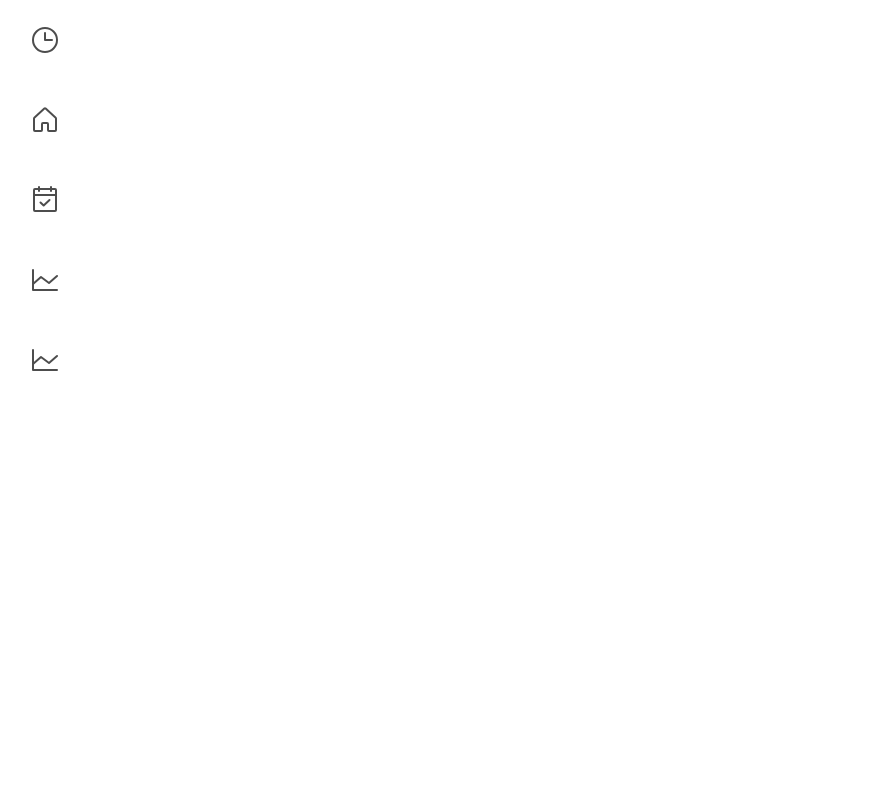
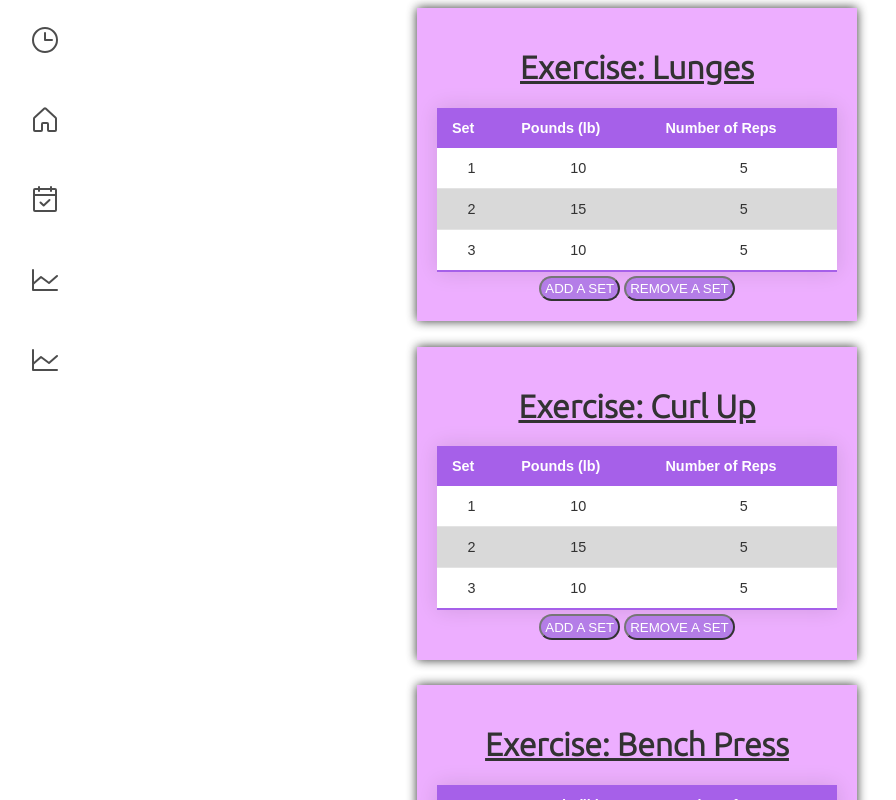
Before and after one commit to web-sci-spring-2022-name-tbd/IronTherapy, an Angular app in the folder Iron-Therapy/: page / in a window 1280 px wide. Shown: the top 800 px of the page, without its empty margins (3-899 px from the left). Built offline with nearby package versions, Linux system fonts and the light colour scheme.

Commit message:
created exercise-box component

```diff
--- a/Iron-Therapy/src/app/app.component.html
+++ b/Iron-Therapy/src/app/app.component.html
@@ -1,5 +1,8 @@
 
 
 <app-nav></app-nav>
+<app-exercise-box exercise_name = "Lunges"></app-exercise-box>
+<app-exercise-box exercise_name = "Curl Up"></app-exercise-box>
+<app-exercise-box exercise_name = "Bench Press"></app-exercise-box>
 
 <router-outlet></router-outlet>
--- a/Iron-Therapy/src/app/app.module.ts
+++ b/Iron-Therapy/src/app/app.module.ts
@@ -4,11 +4,13 @@ import { BrowserModule } from '@angular/platform-browser';
 import { AppRoutingModule } from './app-routing.module';
 import { AppComponent } from './app.component';
 import { NavComponent } from './nav/nav.component';
+import { ExerciseBoxComponent } from './exercise-box/exercise-box.component';
 
 @NgModule({
   declarations: [
     AppComponent,
-    NavComponent
+    NavComponent,
+    ExerciseBoxComponent
   ],
   imports: [
     BrowserModule,
--- /dev/null
+++ b/Iron-Therapy/src/app/exercise-box/exercise-box.component.css
@@ -0,0 +1,85 @@
+@import url('https://fonts.googleapis.com/css2?family=Ubuntu:wght@300&display=swap');
+
+#exercise_box {
+
+    text-align: center;
+    font-family: 'Ubuntu', sans-serif;
+
+    background: #e99bff;
+    opacity:80%;
+    box-shadow: 0 0 10px rgb(0, 0, 0);
+    padding: 20px;
+
+    margin-top: .2%;
+    margin-bottom: 2%;
+    margin-right: auto;
+    margin-left: auto;
+    width: fit-content;
+}
+
+h1 {
+    text-decoration: underline;
+}
+
+#exercise-table {
+    margin-bottom: 1%;
+    margin-top: 0;
+    margin-right: auto;
+    margin-left: auto;
+    border-collapse: collapse;
+    /* margin: 25px 0; */
+    font-size: 0.9em;
+    font-family: sans-serif;
+    min-width: 400px;
+    box-shadow: 0 0 20px rgba(0, 0, 0, 0.15);
+}
+
+#exercise-table thead tr {
+    background-color: rgb(145, 57, 228);
+    color: #ffffff;
+    text-align: left;
+}
+
+#exercise-table th,
+#exercise-table td {
+    padding: 12px 15px;
+}
+
+#exercise-table tbody tr {
+    border-bottom: 1px solid #dddddd;
+}
+
+#exercise-table tbody tr:nth-of-type(even) {
+    background-color: #d0d0d0;
+}
+
+#exercise-table tbody tr:nth-of-type(odd) {
+    background-color: #ffffff;
+}
+
+#exercise-table tbody tr:last-of-type {
+    border-bottom: 2px solid rgb(145, 57, 228);
+}
+
+#exercise-table tbody tr.active-row {
+    font-weight: bold;
+    color: #009879;
+}
+
+.exercise-button {
+    color: white;
+    background-color: rgb(162, 93, 226);
+    border-radius: 15px;
+    padding-top: .8%;
+    padding-bottom: .8%;
+    padding-left: 1%;
+    padding-right: 1%;
+    margin-left: .5%;
+    margin-right: .5%;
+    transition: 0.3s;
+}
+
+
+.exercise-button:hover{
+    background-color: rgb(122, 5, 255);
+}
--- /dev/null
+++ b/Iron-Therapy/src/app/exercise-box/exercise-box.component.html
@@ -0,0 +1,32 @@
+<div id = "exercise_box">
+    <h1>Exercise: {{exercise_name}}</h1>
+    <table id = "exercise-table">
+        <thead>
+            <tr>
+                <th>Set</th>
+                <th>Pounds (lb)</th>
+                <th>Number of Reps</th>
+            </tr>
+        </thead>
+        <tbody>
+            <tr>
+                <td>1</td>
+                <td>10</td>
+                <td>5</td>
+            </tr>
+            <tr>
+                <td>2</td>
+                <td>15</td>
+                <td>5</td>
+            </tr>
+            <tr>
+                <td>3</td>
+                <td>10</td>
+                <td>5</td>
+            </tr>
+        </tbody>
+      </table>
+
+      <button class = "exercise-button">ADD A SET</button>
+      <button class = "exercise-button">REMOVE A SET</button>
+</div>
--- /dev/null
+++ b/Iron-Therapy/src/app/exercise-box/exercise-box.component.ts
@@ -0,0 +1,17 @@
+import { Component, OnInit, Output, EventEmitter, Input } from '@angular/core';
+
+@Component({
+  selector: 'app-exercise-box',
+  templateUrl: './exercise-box.component.html',
+  styleUrls: ['./exercise-box.component.css']
+})
+export class ExerciseBoxComponent implements OnInit {
+  @Input() exercise_name: string = "";
+  // @Input() color: string = "";
+
+  constructor() { }
+
+  ngOnInit(): void {
+  }
+
+}
```
Also changed, not shown: 1 other file (tests, documents, lock files or other folders).
